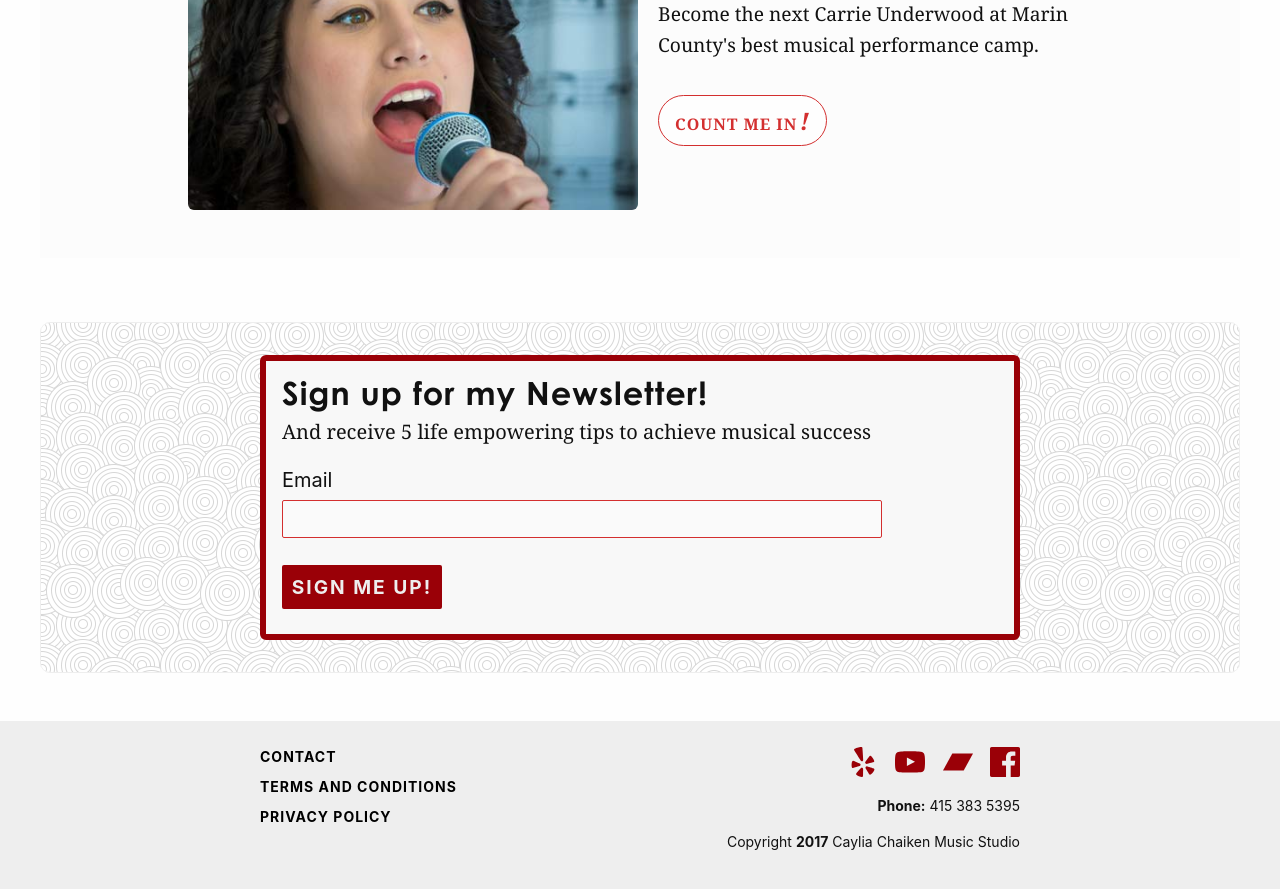
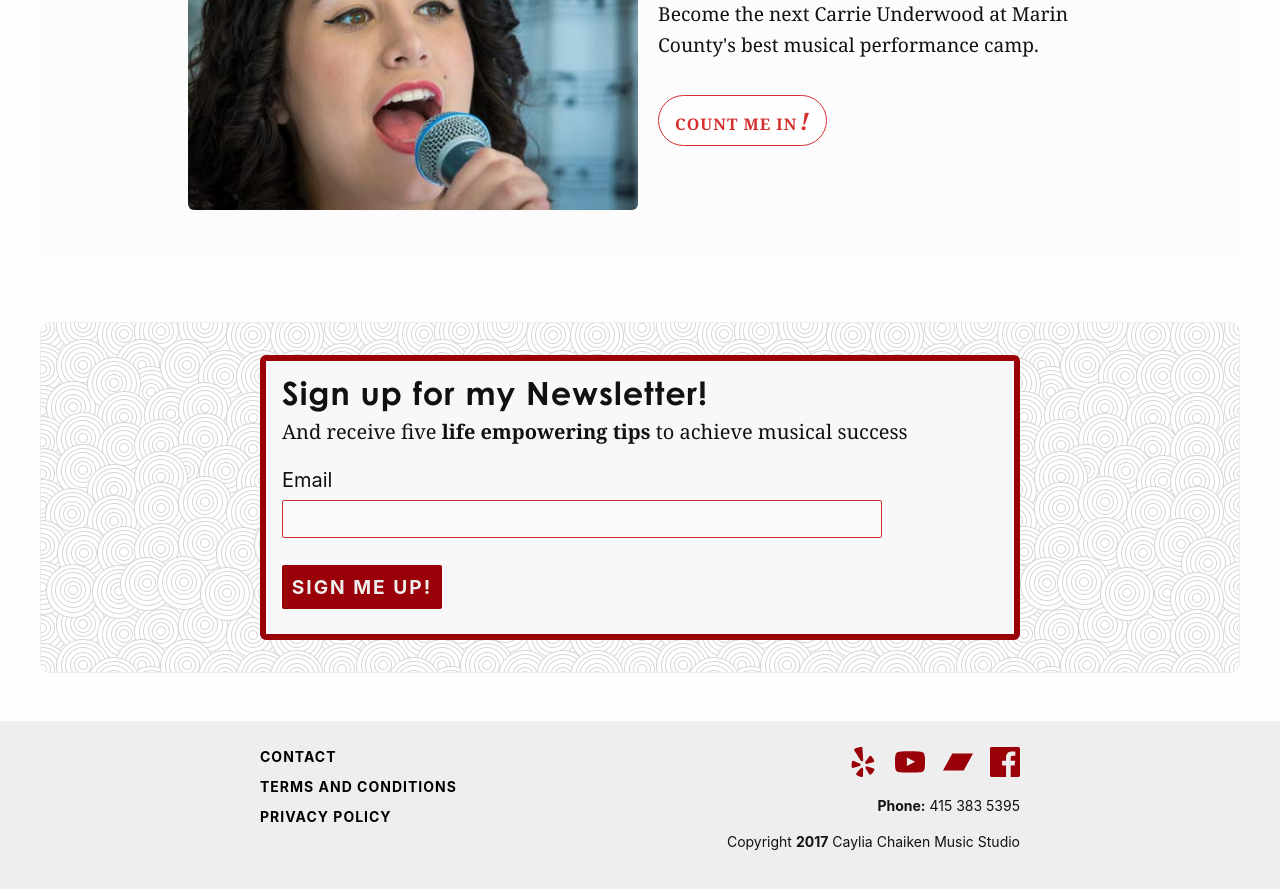
Before and after one commit to cchaiken/ccms, a Jekyll site: the page built from index.md, in a window 1280 px wide and 900 px high, scrolled down 4044 px. Shown: the top 889 px of the window. Built offline with Jekyll 4.4.1, drawn with Linux system fonts in a browser that asks for light colours; some web fonts are replaced.

Commit message:
newsletter copy adjustment

```diff
--- a/_includes/newsletter-form.html
+++ b/_includes/newsletter-form.html
@@ -1,7 +1,7 @@
 <section class="newsletter-form pattern">
   <form class="ccms-newsletter">
     <h2>Sign up for my Newsletter!</h2>
-    <p>And receive 5 life empowering tips to achieve musical success</p>
+    <p>And receive five <strong>life empowering tips</strong> to achieve musical success</p>
     <label class="text-input" for="email">Email</label>
     <input id="email" name="email" type="email" value="">
     <input type="submit" value="Sign me up!">
```
